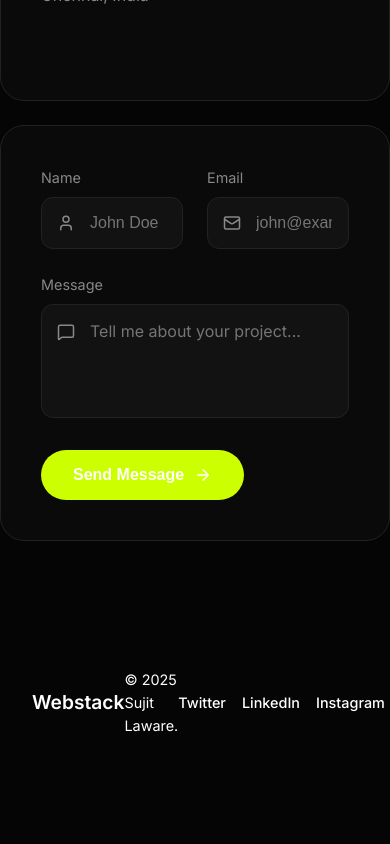
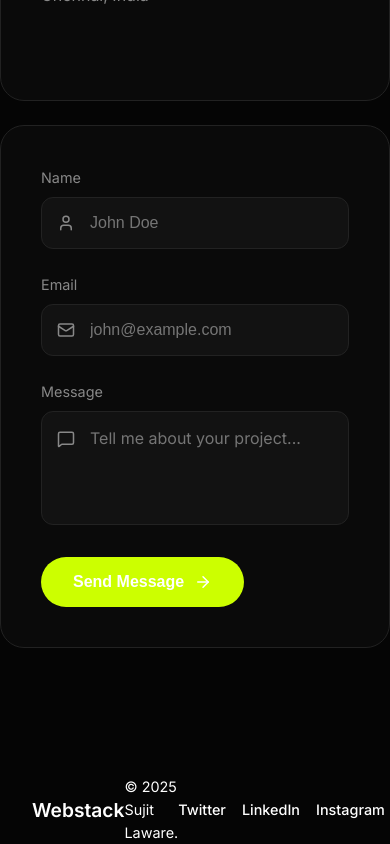
Before and after one commit to sujit-al1809/minimalist-porfolio, a Next.js app: page / in a window 390 px wide. Shown: the part 7153-7997 px from the top of the page. Before the commit the page ends 7890 px from the top, so only its background shows below. Built offline with nearby package versions, Linux system fonts and the light colour scheme.

Commit message:
Hero Updated

```diff
--- a/src/app/globals.css
+++ b/src/app/globals.css
@@ -541,9 +541,20 @@ h2 {
     transform: scale(0.9);
   }
 
+
   .tilted-card {
     width: 120px;
     height: 160px;
     margin: 0 -10px;
   }
 }
+
+@media (max-width: 768px) {
+  .contact-grid-mobile {
+    grid-template-columns: 1fr !important;
+  }
+
+  .contact-col-span-mobile {
+    grid-column: span 1 !important;
+  }
+}
--- a/src/components/Contact.tsx
+++ b/src/components/Contact.tsx
@@ -35,11 +35,11 @@ export default function Contact() {
         <h2>Let's Build Something</h2>
       </div>
 
-      <div className="bento-grid" style={{ alignItems: 'start' }}>
+      <div className="bento-grid contact-grid-mobile" style={{ alignItems: 'start' }}>
 
         {/* CONTACT INFO CARD */}
         <div
-          className="block-card"
+          className="block-card CONTACT_CARD"
           onMouseMove={handleMouseMove}
           style={{ minHeight: '400px' }}
         >
@@ -64,9 +64,9 @@ export default function Contact() {
 
         {/* CONTACT FORM */}
         <div
-          className="block-card span-2"
+          className="block-card span-2 contact-col-span-mobile"
           onMouseMove={handleMouseMove}
-          style={{ padding: '0' }} /* Remove padding for inner layout */
+          style={{ padding: '0' }}
         >
           <div className="card-spotlight" />
           <div style={{ position: 'relative', zIndex: 2, padding: '2.5rem', width: '100%' }}>
@@ -80,7 +80,7 @@ export default function Contact() {
               </div>
             ) : (
               <form onSubmit={handleSubmit} style={{ display: 'flex', flexDirection: 'column', gap: '1.5rem' }}>
-                <div style={{ display: 'grid', gridTemplateColumns: '1fr 1fr', gap: '1.5rem' }}>
+                <div className="contact-grid-mobile" style={{ display: 'grid', gridTemplateColumns: '1fr 1fr', gap: '1.5rem' }}>
                   <div className="input-group">
                     <label style={{ display: 'block', marginBottom: '0.5rem', fontSize: '0.9rem', color: 'var(--text-muted)' }}>Name</label>
                     <div style={{ position: 'relative' }}>
@@ -151,20 +151,7 @@ export default function Contact() {
             )}
           </div>
         </div>
-
       </div>
-
-      <style jsx>{`
-        .input-group input:focus, .input-group textarea:focus {
-           border-color: var(--accent) !important;
-           background: rgba(255,255,255,0.05) !important;
-        }
-        @media (max-width: 768px) {
-           .bento-grid { grid-template-columns: 1fr; }
-           .span-2 { grid-column: span 1; }
-           div[style*="gridTemplateColumns"] { grid-template-columns: 1fr !important; }
-        }
-      `}</style>
     </section>
   );
 }
```
